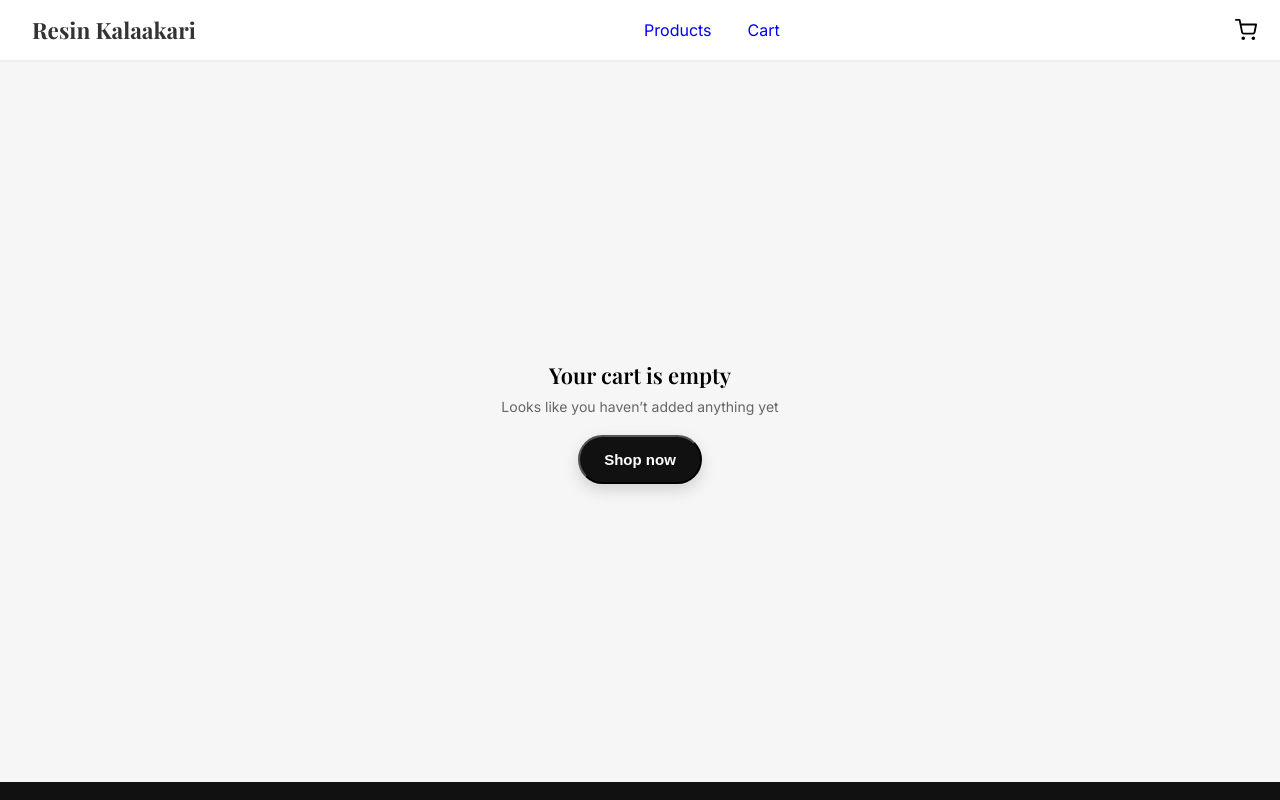
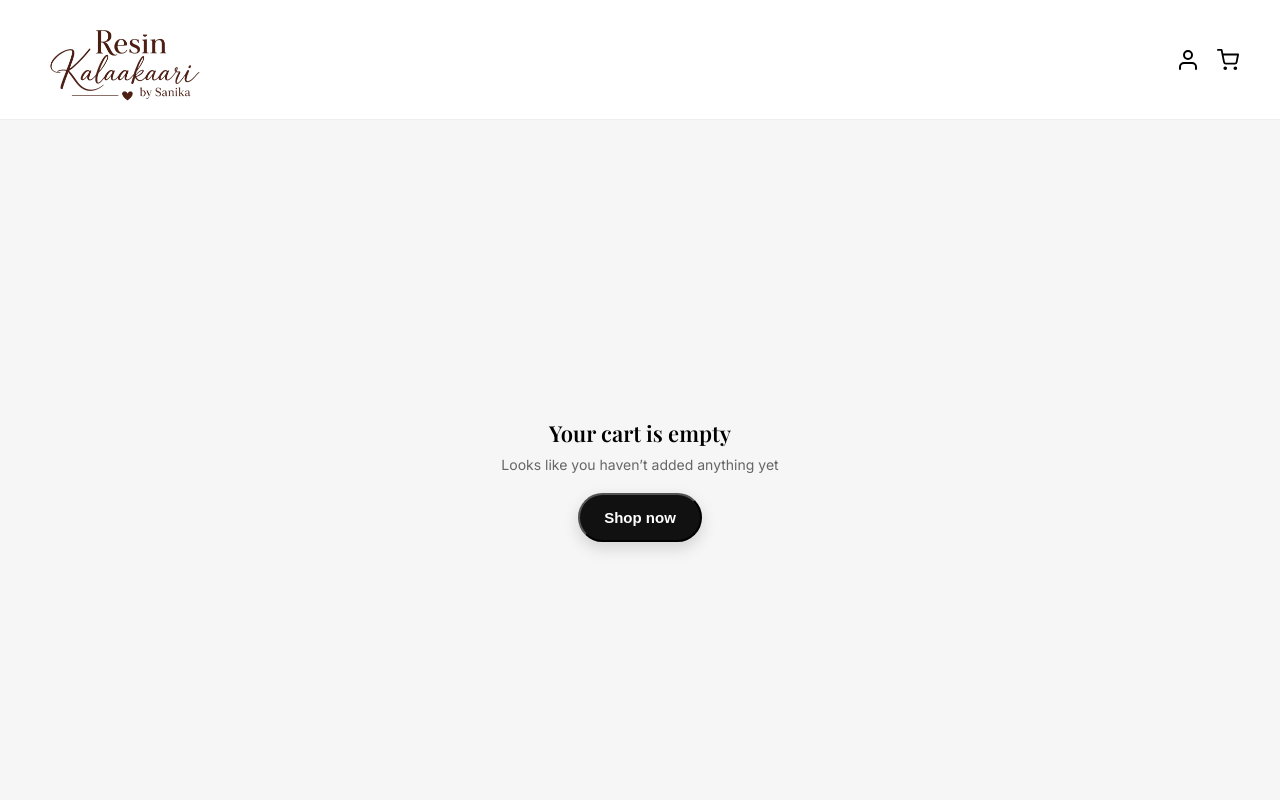
Before and after one commit to JatinSatare24/ResinKalaakaari, a Next.js app: page /cart in a window 1280 px wide. Shown: the top 800 px of the page. Built offline with nearby package versions, Linux system fonts and the light colour scheme; a web font is replaced by a local one.

Commit message:
add user icon & responsive to the navbar component across the app

```diff
--- a/src/components/Navbar/Navbar.module.css
+++ b/src/components/Navbar/Navbar.module.css
@@ -1,37 +1,45 @@
+/* ===============================
+   NAVBAR BASE (MOBILE-FIRST)
+================================= */
 .nav {
-  position: relative;
+  position: sticky;
+  top: 0;
+  z-index: 999;
   display: flex;
   align-items: center;
   justify-content: space-between;
-  padding: 12px 16px;
-  background-color: white;
-  border-bottom: 2px solid #eee;
+  padding: 0 12px;
+  background-color: #ffffff;
+  border-bottom: 1px solid #eeeeee;
+  height: 75px;
 }
 
-.links a {
-  text-decoration: none;
-  margin-left: 1rem;
-}
-
-
-/* center logo */
+/* Center Logo (Mobile) */
 .logo {
   font-family: var(--font-playfair);
   position: absolute;
   left: 50%;
   transform: translateX(-50%);
   font-weight: 600;
-  font-size: 15px;
+  font-size: 18px;
   color: #333;
+  white-space: nowrap;
+  margin-bottom: 10px;
+  margin-left: 10px;
 }
 
-/* Desktop links */
 
+/* Navigation Links */
+.links a {
+  text-decoration: none;
+}
+
+/* Desktop Links (Hidden on Mobile) */
 .desktopLinks {
   display: none;
 }
 
-/* buttons */
+/* Menu Button */
 .menuBtn {
   background: none;
   border: none;
@@ -39,172 +47,200 @@
   display: block;
 }
 
+/* Cart */
 .cart {
   display: flex;
   align-items: center;
+  justify-content: center;
 }
 
 .cartLink {
   position: relative;
-
   display: flex;
   align-items: center;
   justify-content: center;
-
   width: 36px;
   height: 36px;
-
   text-decoration: none;
   color: inherit;
 }
 
-/* BADGE */
+/* Cart Badge */
 .badge {
   position: absolute;
   top: -4px;
   right: -6px;
-
   min-width: 16px;
   height: 16px;
-
   padding: 0 4px;
-
   border-radius: 999px;
-
   background: #111;
   color: #fff;
-
   font-size: 10px;
   font-weight: 600;
-
   display: flex;
   align-items: center;
   justify-content: center;
 }
 
 .cartLink:active {
-  transform: scale(0.9);
+  transform: scale(0.95);
 }
 
-
-/* dropdown menu */
-/* .menu {
-  position: fixed;
-  inset: 1;
-  background: white;
-  z-index: 200;
-  display: flex;
-  flex-direction: column;
-  padding: 40px 20px;
-  transition: transform 0.25s ease, opacity 0.25s ease;
-
-}
-
-.menu a {
-  margin-bottom: 20px;
-  text-decoration: none;
-  color: black;
-  font-size: 20px;
-}
-
-.close {
-  position: absolute;
-  top: 20px;
-  right: 20px;
-  font-size: 25px;
-  background: none;
-  border: none;
-  cursor: pointer;
-}
-
-.menuBtn,
-.cart {
-  background: none;
-  border: none;
-  display: flex;
-  align-items: center;
-  cursor: pointer;
-}
-
-.menuBtn:active,
-.cart:active {
-  opacity: 0.6;
-} */
-
+/* ===============================
+   MOBILE MENU
+================================= */
 .menu {
   position: fixed;
   top: 0;
   left: 0;
   width: 100%;
   height: 100vh;
-  background: #fff;
+  background: #ffffff;
   z-index: 1000;
-  padding: 16px;
+  padding: 20px;
   display: flex;
   flex-direction: column;
 }
 
-/* HEADER */
+/* Menu Header */
 .menuHeader {
   display: flex;
   justify-content: space-between;
   align-items: center;
-  margin-bottom: 24px;
+  margin-bottom: 32px;
 }
 
 .menuTitle {
   font-family: var(--font-playfair);
-  font-size: 18px;
+  font-size: 20px;
   font-weight: 600;
 }
 
-/* CLOSE BUTTON */
+/* Close Button */
 .close {
-  font-size: 20px;
+  font-size: 22px;
   background: none;
   border: none;
   cursor: pointer;
 }
 
-/* LINKS */
+/* Menu Links */
 .menuLinks {
   display: flex;
   flex-direction: column;
-  gap: 10px;
+  gap: 12px;
 }
 
 .menuLinks a {
   font-size: 16px;
   font-weight: 500;
-  padding: 8px;
+  padding: 10px 0;
   text-decoration: none;
   color: #222;
-  border-bottom: 0.3px solid #666;
+  border-bottom: 1px solid #eee;
 }
 
-/* interaction */
 .menuLinks a:active {
   background: #f5f5f5;
 }
 
-@media (min-width:768px) {
+/* ===============================
+   TABLET (≥ 768px)
+================================= */
+@media (min-width: 768px) {
+  .nav {
+    height: 120px;
+    padding: 0 1.5rem;
+  }
 
+  /* Logo aligns naturally */
   .logo {
     position: static;
     transform: none;
   }
 
-  .logo {
-    position: static;
-    transform: none;
+  .image {
+    height: 100px;
+    width: 160px;
   }
 
+  /* Hide Hamburger Menu */
   .menuBtn {
     display: none;
   }
 
+  /* Show Desktop Navigation */
   .desktopLinks {
     display: flex;
-    gap: 20px;
+    align-items: center;
+    gap: 24px;
+  }
+
+  .desktopLinks a {
+    text-decoration: none;
+    font-size: 15px;
+    font-weight: 500;
+    color: #333;
+    transition: color 0.3s ease;
+  }
+
+  .desktopLinks a:hover {
+    color: #000;
   }
 }
+
+/* ===============================
+   DESKTOP (≥ 1024px)
+================================= */
+@media (min-width: 1024px) {
+  .nav {
+    padding: 0 2rem;
+    height: 130px;
+  }
+
+  .logo {
+    font-size: 20px;
+    letter-spacing: 0.5px;
+  }
+
+  .image {
+    height: 110px;
+    width: 170px;
+  }
+
+  .desktopLinks {
+    gap: 32px;
+  }
+
+  .desktopLinks a {
+    font-size: 16px;
+  }
+
+  .cartLink {
+    width: 40px;
+    height: 40px;
+  }
+
+  .badge {
+    font-size: 11px;
+    min-width: 18px;
+    height: 18px;
+  }
+}
+
+/* ===============================
+   LARGE SCREENS (≥ 1280px)
+================================= */
+@media (min-width: 1280px) {
+  .nav {
+    margin: 0 auto;
+    height: 120px;
+    padding: 0 2rem;
+  }
+
+  .image {
+    height: 100px;
+    width: 170px;
+  }
+}
--- a/src/components/Navbar/Navbar.tsx
+++ b/src/components/Navbar/Navbar.tsx
@@ -3,9 +3,10 @@
 import Link from 'next/link'
 import styles from '@/components/Navbar/Navbar.module.css'
 import { useState, useEffect } from 'react'
-import { FiMenu, FiShoppingCart } from "react-icons/fi";
+import { FiMenu, FiShoppingCart, FiUser } from "react-icons/fi";
 import { useContext } from 'react';
 import { CartContext } from '@/context/CartContext';
+import Image from 'next/image';
 
 
 export default function Navbar() {
@@ -36,31 +37,50 @@ export default function Navbar() {
         // Navbar
         <nav className={`${styles.nav} ${styles.links}`}>
             {/* Left: Hamburger */}
-            <button onClick={() => setOpen(!open)} className={styles.menuBtn}>
-                <FiMenu size={20} />
-            </button>
+
+                <button onClick={() => setOpen(!open)} className={styles.menuBtn}>
+                    <FiMenu size={22} />
+                </button>
+
+
 
             {/* Center: Logo */}
-            <Link href='/' className={styles.logo}>
-                <h2>Resin Kalaakari</h2>
-            </Link>
+
+                <Link href='/' className={styles.logo}>
+                    <Image
+                        src='/Logo/logo.png'
+                        alt='Resin Kalaakaari logo'
+                        width={130}
+                        height={70}
+                        className={styles.image}
+                    />
+                </Link>
+
+
 
             {/* Desktop Links */}
 
-            <div className={styles.desktopLinks}>
+            {/* <div className={styles.desktopLinks}>
                 <Link href="/products" >Products</Link>
                 <Link href="/cart">Cart</Link>
-            </div>
+            </div> */}
 
             {/* right: Cart */}
 
             <div className={`${styles.links} ${styles.cart}`}>
+
+                <Link href='/login' className={styles.cartLink}>
+                    <FiUser size={24} />
+                </Link>
+
                 <Link href="/cart" className={styles.cartLink}>
                     <FiShoppingCart size={22} />
                     {totalItems > 0 && (
                         <span className={styles.badge}>{totalItems}</span>
                     )}
                 </Link>
+
+
             </div>
 
             {/* Mobile menu hamburger */}
```
Also changed, not shown: src/components/FeaturedProducts/FeaturedProducts.module.css (line endings or trailing spaces).
